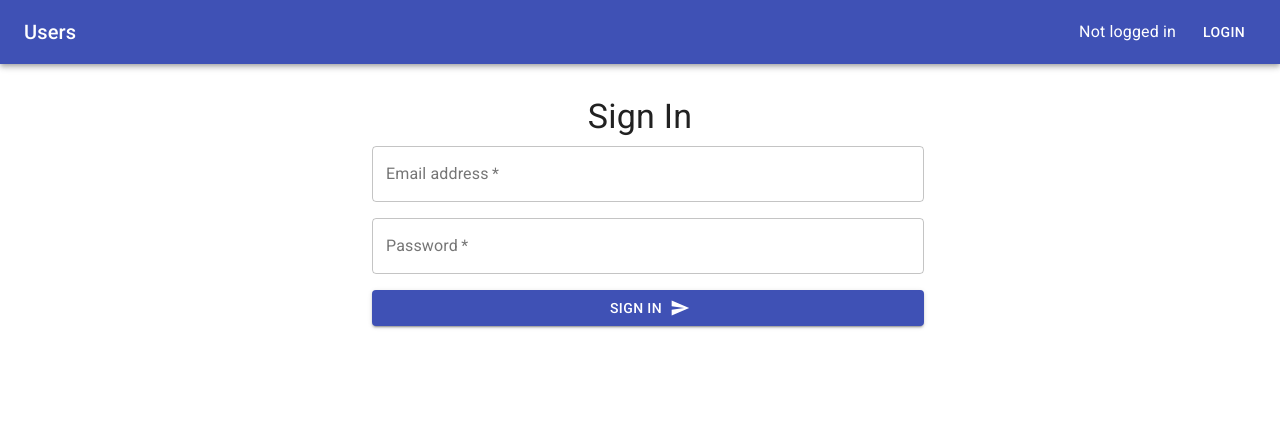
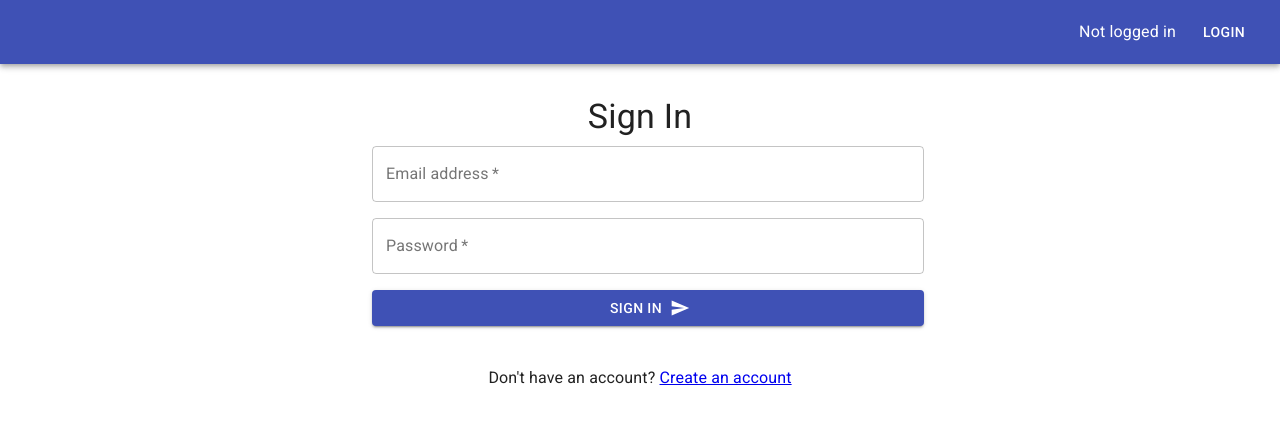
Before and after one commit to michal10moravec/alteryx-fullstack-project, a Next.js app: page /signin in a window 1280 px wide. Shown: the top 424 px of the page. Built offline with nearby package versions, Linux system fonts and the light colour scheme.

Commit message:
Links between signin and signup

```diff
--- a/frontend/MainMenu.tsx
+++ b/frontend/MainMenu.tsx
@@ -57,7 +57,7 @@ const MainMenu = () => {
     <AppBar position="static">
       <Toolbar>
         <Typography variant="h6" className={classes.title}>
-          Users
+          {router.route === '/' ? 'Users' : ''}
         </Typography>
         {user && (
           <>
--- a/pages/signin.tsx
+++ b/pages/signin.tsx
@@ -7,6 +7,7 @@ import React, { useState } from 'react'
 import Button from '@material-ui/core/Button'
 import SendIcon from '@material-ui/icons/Send'
 import { useRouter } from 'next/router'
+import NextLink from 'next/link'
 
 const useStyles = makeStyles((theme) => ({
   form: {
@@ -57,6 +58,7 @@ const SignIn: React.FC = () => {
   }
 
   return (
+    <>
       <Container maxWidth="sm">
         <Box my={4}>
           <Typography variant="h4" component="h1" align="center">
@@ -94,6 +96,15 @@ const SignIn: React.FC = () => {
           </form>
         </Box>
       </Container>
+      <Container maxWidth="sm">
+        <Box my={4}>
+          <Typography align="center">
+            Don't have an account?{' '}
+            <NextLink href="/signup">Create an account</NextLink>
+          </Typography>
+        </Box>
+      </Container>
+    </>
   )
 }
 
```
Also changed, not shown: pages/signup.tsx (+10 -0 lines). Lines whose indentation alone changed are shown as unchanged.
